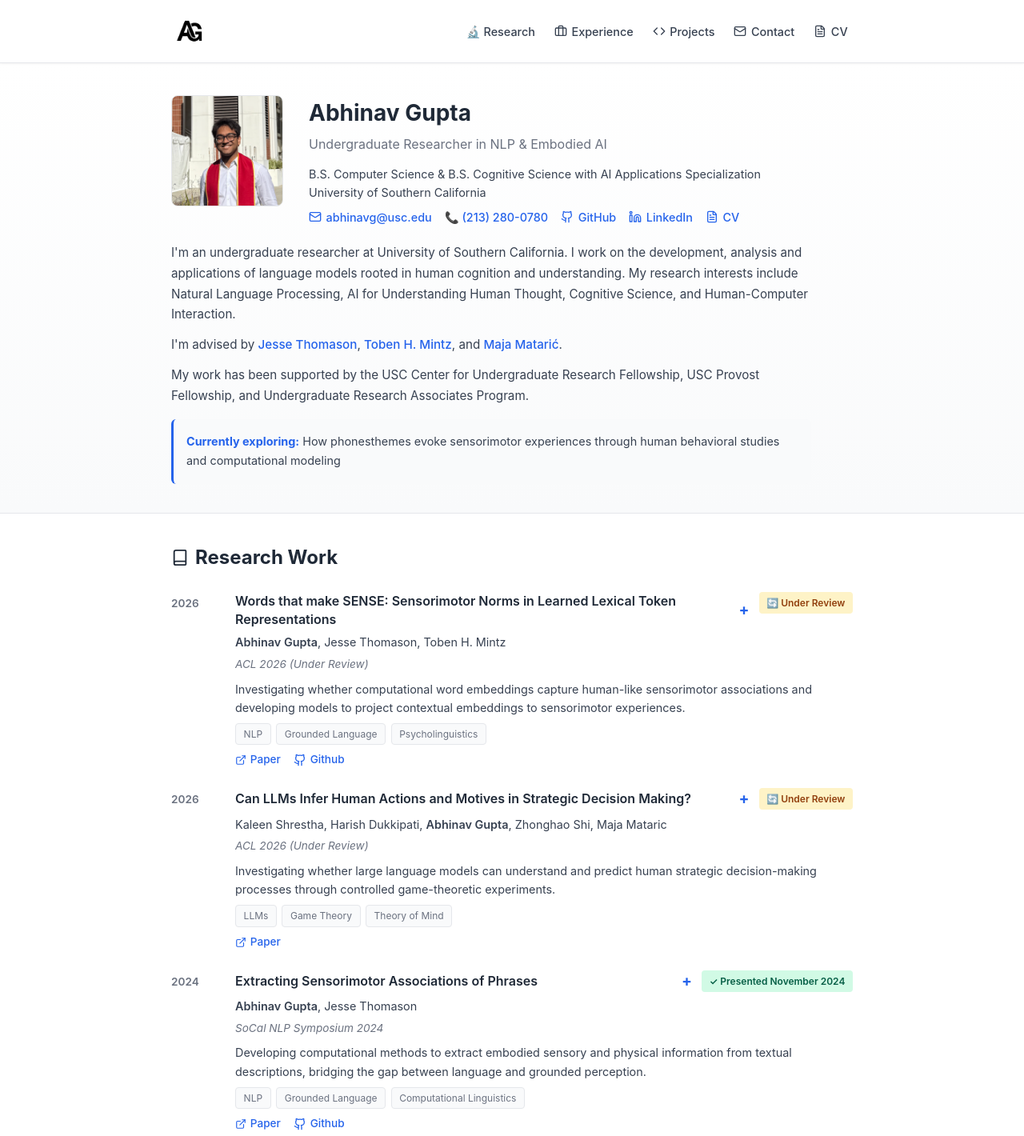
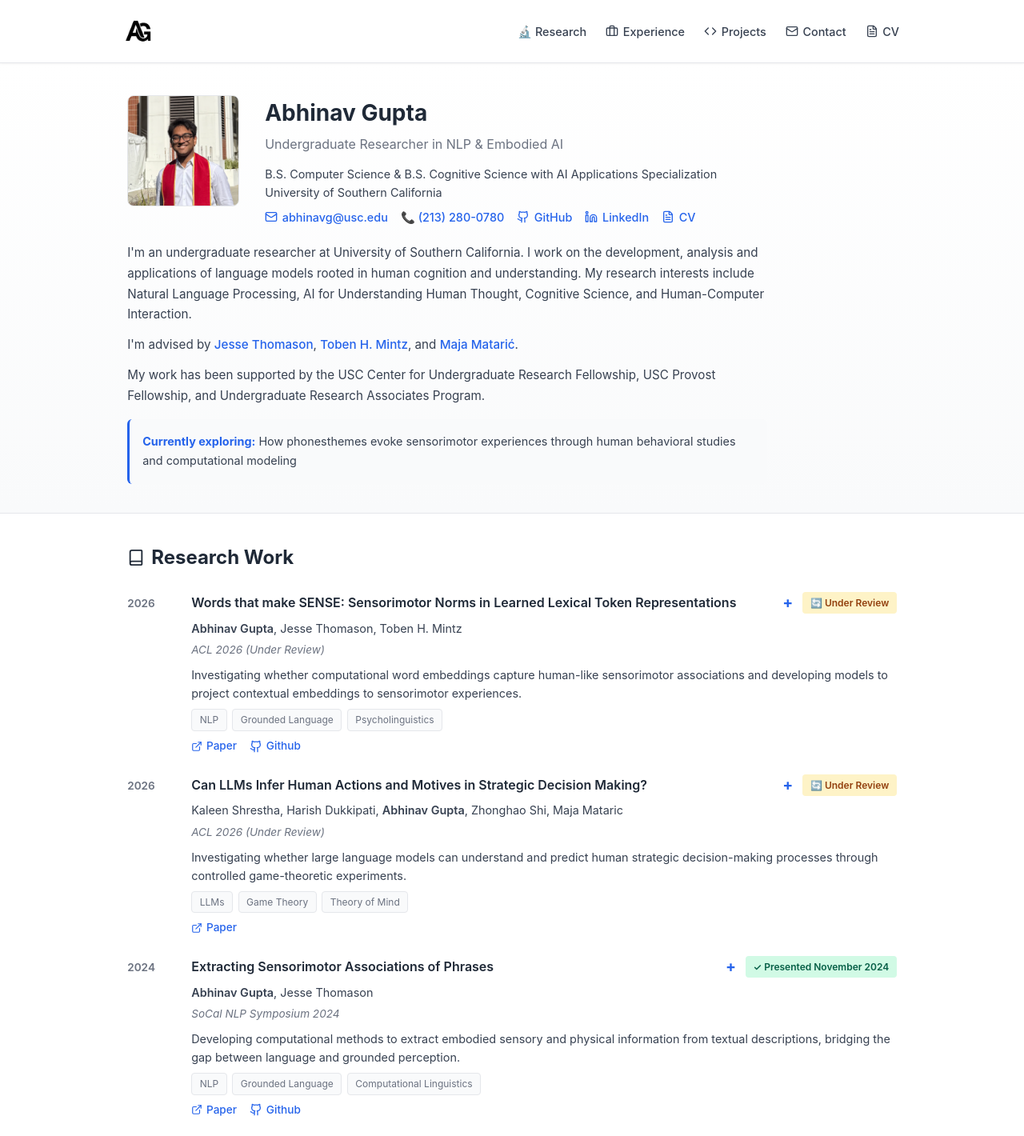
Before and after one commit to abhinav-usc/personal-website, a React (Vite) app: page / in a window 1280 px wide. Shown: the top 1420 px of the page at 80% size. Built offline with nearby package versions, Linux system fonts and the light colour scheme.

Commit message:
done editing

```diff
--- a/src/App.css
+++ b/src/App.css
@@ -58,9 +58,9 @@ body {
 }
 
 .nav-container {
-  max-width: 900px;
+  max-width: 1000px;
   margin: 0 auto;
-  padding: 0.95rem 1.9rem;
+  padding: 0.95rem 1rem;
   display: flex;
   justify-content: space-between;
   align-items: center;
@@ -106,9 +106,9 @@ body {
 }
 
 .hero-container {
-  max-width: 900px;
+  max-width: 1000px;
   margin: 0 auto;
-  padding: 0 1.5rem;
+  padding: 0 1.2rem;
 }
 
 .hero-header {
@@ -226,9 +226,9 @@ body {
 
 /* Container */
 .container {
-  max-width: 900px;
+  max-width: 1000px;
   margin: 0 auto;
-  padding: 2.25rem 1.5rem;
+  padding: 2.25rem 1.2rem;
 }
 
 /* Section Titles */
```
